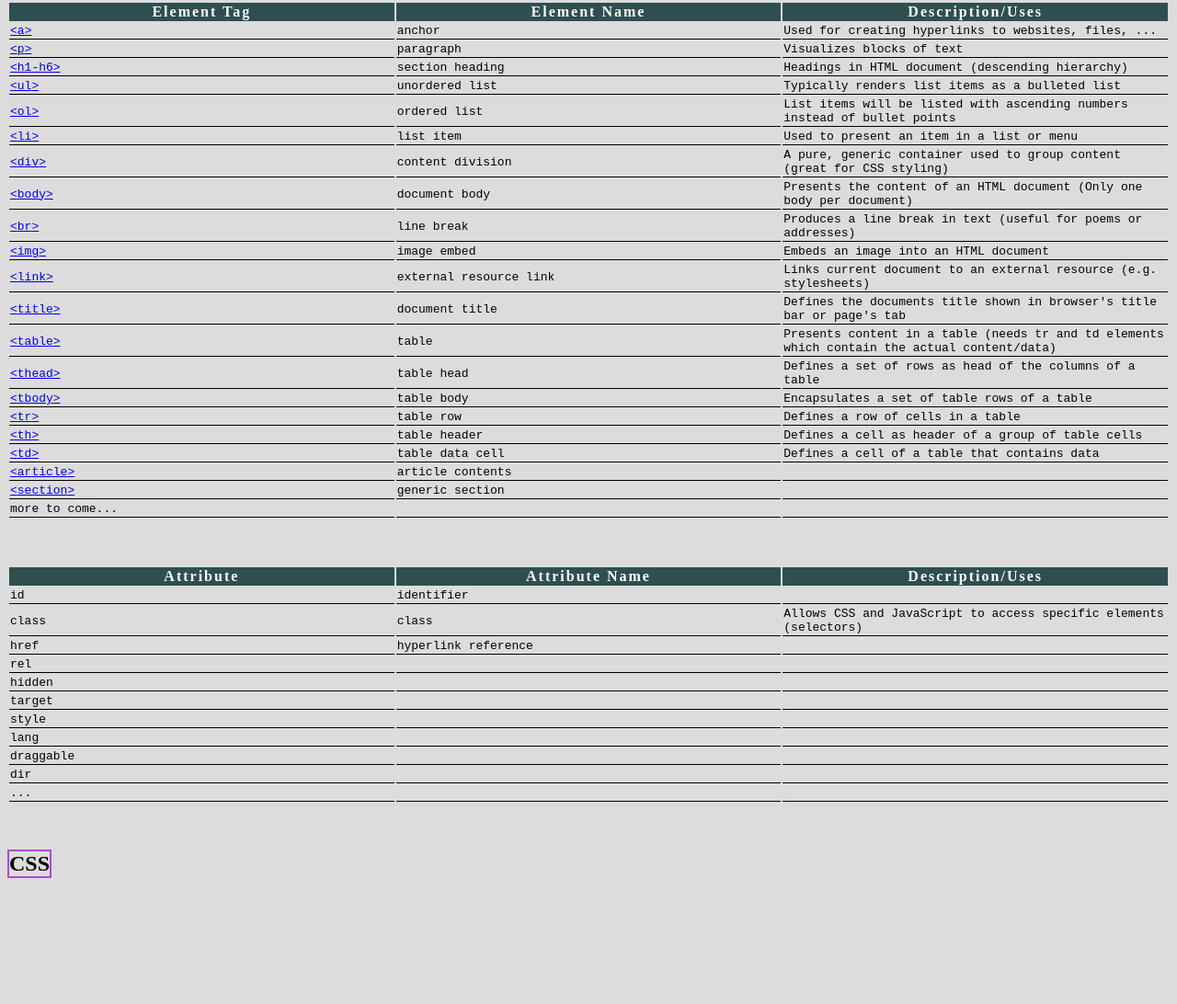
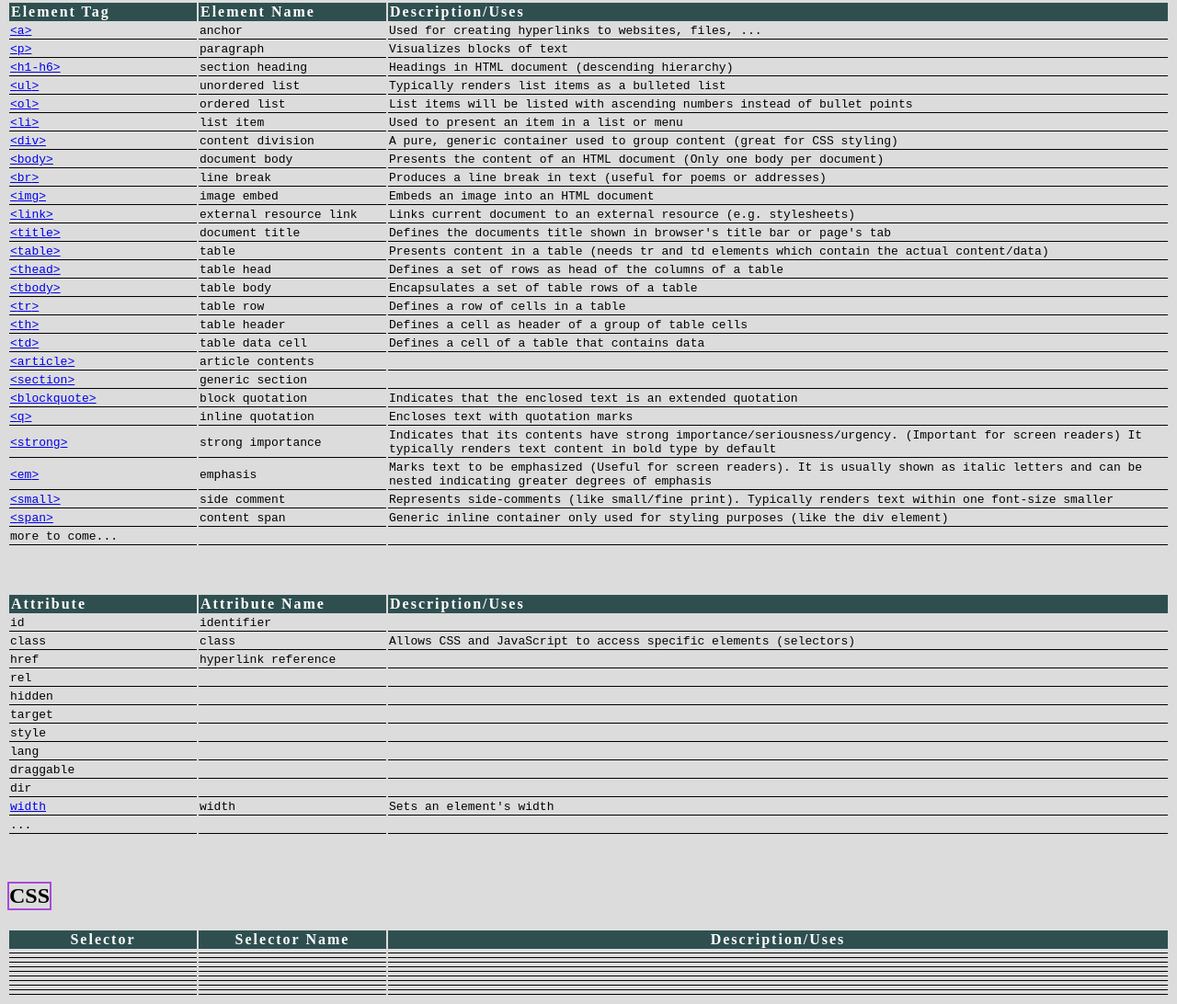
Before and after one commit to Nubiluma/html-css-reference-table, a plain HTML site: page index.html in a window 1280 px wide. Shown: the part 182-1274 px from the top of the page at 92% size. Before the commit the page ends 1165 px from the top, so only its background shows below. Drawn offline with Linux system fonts and the light colour scheme.

Commit message:
add more table content
fixed id and class selectors

```diff
--- a/index.html
+++ b/index.html
@@ -9,6 +9,9 @@
   </head>
   <body>
     <h1>HTML & CSS References</h1>
+
+    <!--HTML-->
+
     <h2 id="html">HTML</h2>
     <table class="tables" id="element-table">
       <thead>
@@ -18,7 +21,7 @@
           <th scope="col">Description/Uses</th>
         </tr>
       </thead>
-      <tbody id="element-table-body">
+      <tbody class="element-table-body">
         <tr>
           <td>
             <a
@@ -257,6 +260,86 @@
           <td></td>
         </tr>
         <tr>
+          <td>
+            <a
+              href="https://developer.mozilla.org/en-US/docs/Web/HTML/Element/blockquote"
+              target="_blank"
+              >blockquote</a
+            >
+          </td>
+          <td>block quotation</td>
+          <td>Indicates that the enclosed text is an extended quotation</td>
+        </tr>
+        <tr>
+          <td>
+            <a
+              href="https://developer.mozilla.org/en-US/docs/Web/HTML/Element/q"
+              target="_blank"
+              >q</a
+            >
+          </td>
+          <td>inline quotation</td>
+          <td>Encloses text with quotation marks</td>
+        </tr>
+        <tr>
+          <td>
+            <a
+              href="https://developer.mozilla.org/en-US/docs/Web/HTML/Element/strong"
+              target="_blank"
+              >strong</a
+            >
+          </td>
+          <td>strong importance</td>
+          <td>
+            Indicates that its contents have strong
+            importance/seriousness/urgency. (Important for screen readers) It
+            typically renders text content in bold type by default
+          </td>
+        </tr>
+        <tr>
+          <td>
+            <a
+              href="https://developer.mozilla.org/en-US/docs/Web/HTML/Element/em"
+              target="_blank"
+              >em</a
+            >
+          </td>
+          <td>emphasis</td>
+          <td>
+            Marks text to be emphasized (Useful for screen readers). It is
+            usually shown as italic letters and can be nested indicating greater
+            degrees of emphasis
+          </td>
+        </tr>
+        <tr>
+          <td>
+            <a
+              href="https://developer.mozilla.org/en-US/docs/Web/HTML/Element/small"
+              target="_blank"
+              >small</a
+            >
+          </td>
+          <td>side comment</td>
+          <td>
+            Represents side-comments (like small/fine print). Typically renders
+            text within one font-size smaller
+          </td>
+        </tr>
+        <tr>
+          <td>
+            <a
+              href="https://developer.mozilla.org/en-US/docs/Web/HTML/Element/span"
+              target="_blank"
+              >span</a
+            >
+          </td>
+          <td>content span</td>
+          <td>
+            Generic inline container only used for styling purposes (like the
+            div element)
+          </td>
+        </tr>
+        <tr>
           <td>more to come...</td>
           <td></td>
           <td></td>
@@ -326,17 +409,96 @@
           <td></td>
         </tr>
         <tr>
+          <td>
+            <a
+              href="https://developer.mozilla.org/en-US/docs/Web/CSS/width"
+              target="_blank"
+              >width</a
+            >
+          </td>
+          <td>width</td>
+          <td>Sets an element's width</td>
+        </tr>
+
+        <tr>
           <td>...</td>
           <td></td>
           <td></td>
         </tr>
       </tbody>
     </table>
+
+    <!--CSS-->
+
     <h2 id="css">CSS</h2>
+    <table>
+      <thead>
+        <tr>
+          <th scope="col">Selector</th>
+          <th scope="col">Selector Name</th>
+          <th scope="col">Description/Uses</th>
+        </tr>
+      </thead>
+      <tbody>
+        <tr>
+          <td></td>
+          <td></td>
+          <td></td>
+        </tr>
+        <tr>
+          <td></td>
+          <td></td>
+          <td></td>
+        </tr>
+        <tr>
+          <td></td>
+          <td></td>
+          <td></td>
+        </tr>
+        <tr>
+          <td></td>
+          <td></td>
+          <td></td>
+        </tr>
+        <tr>
+          <td></td>
+          <td></td>
+          <td></td>
+        </tr>
+        <tr>
+          <td></td>
+          <td></td>
+          <td></td>
+        </tr>
+        <tr>
+          <td></td>
+          <td></td>
+          <td></td>
+        </tr>
+        <tr>
+          <td></td>
+          <td></td>
+          <td></td>
+        </tr>
+        <tr>
+          <td></td>
+          <td></td>
+          <td></td>
+        </tr>
+        <tr>
+          <td></td>
+          <td></td>
+          <td></td>
+        </tr>
+      </tbody>
+    </table>
   </body>
 </html>
 
-<!-- tr template to copy-paste into tables
+<!-- tr templates to copy-paste into tables
+
+  ELEMENTS:
+
     <tr>
             <td><a
                 href="https://developer.mozilla.org/en-US/docs/Web/HTML/Element/x"
@@ -346,4 +508,17 @@
             <td></td>
             <td></td>
           </tr>
+
+
+    ATTRIBUTES:
+
+    <tr>
+            <td><a href="https://developer.mozilla.org/en-US/docs/Web/CSS/x" target="_blank">x</a></td>
+            <td></td>
+            <td></td>
+          </tr>
+
+
+    SELECTORS
+
 -->
--- a/style.css
+++ b/style.css
@@ -13,21 +13,22 @@ h1 {
   border: 2px solid rgb(255, 98, 0);
 }
 
-.table {
-  overflow-y: scroll;
+.tables {
   position: static;
   text-align: left;
+  overflow-y: scroll;
+  overflow-x: scroll;
 }
 
 #element-table {
   margin-bottom: 50px;
 }
 
-#element-table-body td a:first-child::before {
+.element-table-body td a:first-child::before {
   content: "<";
 }
 
-#element-table-body td a:first-child::after {
+.element-table-body td a:first-child::after {
   content: ">";
 }
 
@@ -39,7 +40,11 @@ thead th {
   letter-spacing: 2px;
   padding-left: 2px;
   padding-right: 2px;
-  width: 33.3%;
+  min-width: 200px;
+}
+
+thead tr th:last-child {
+  width: 100em;
 }
 
 tbody {
```
